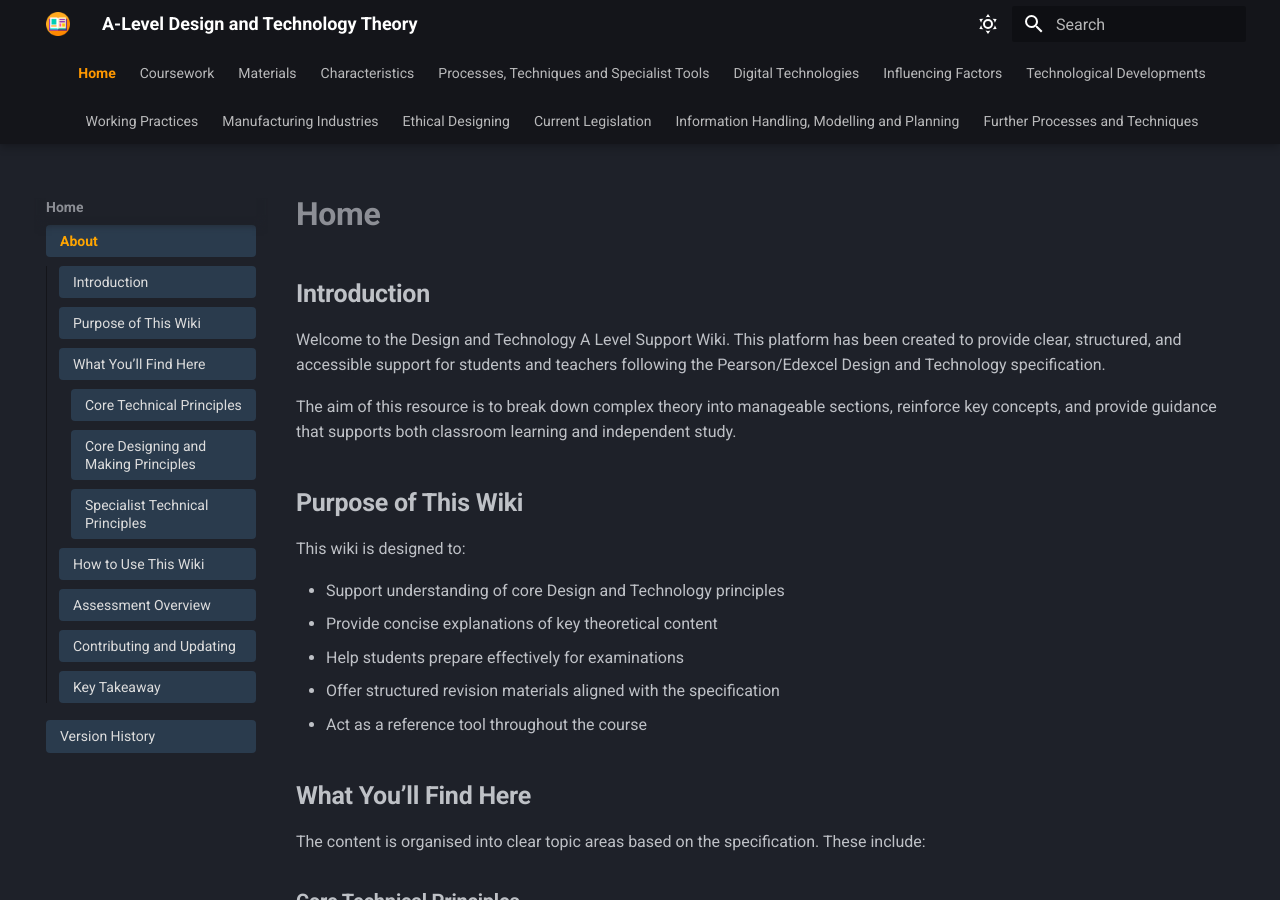
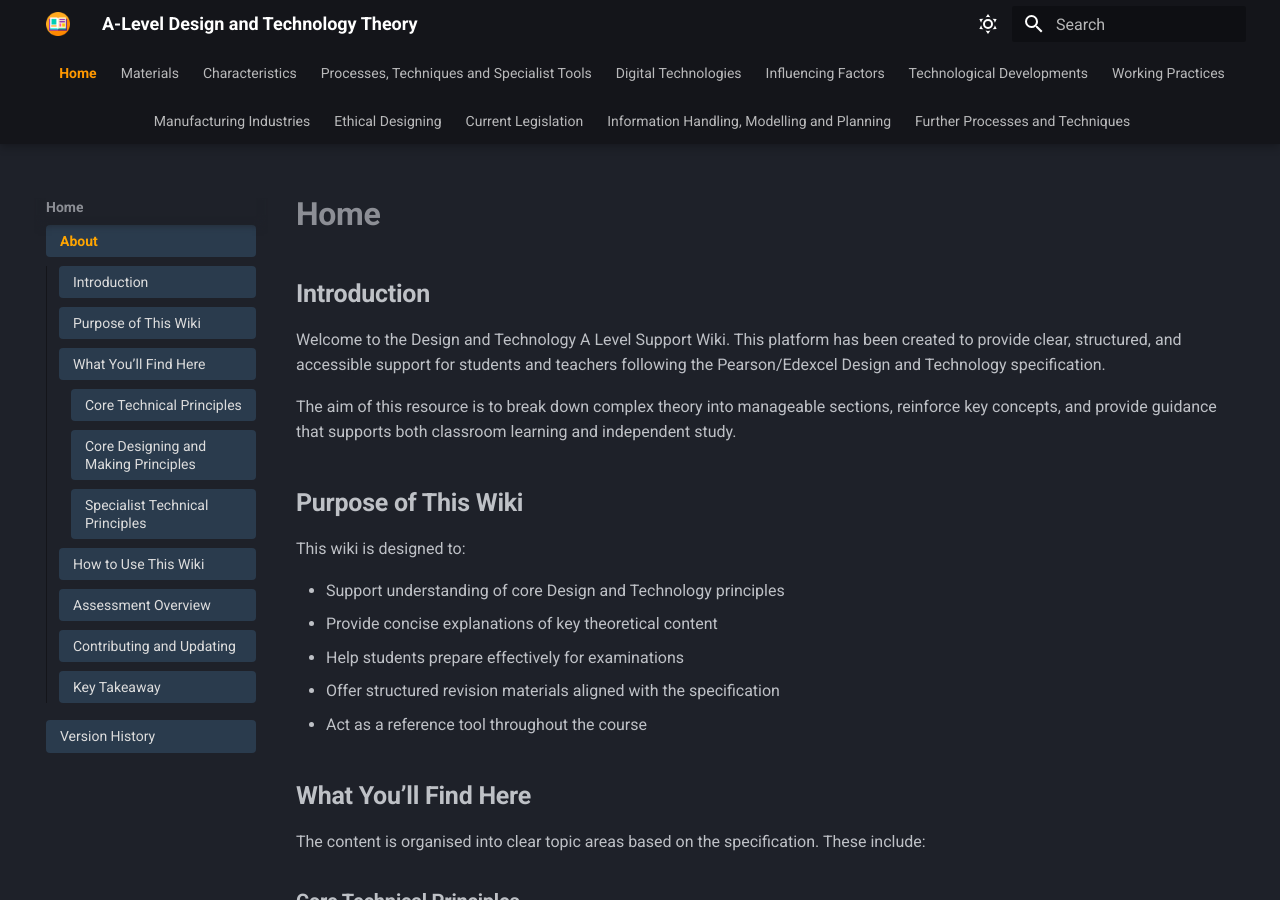
Before and after one commit to PixelMister/Design-and-Technology-Content, an MkDocs documentation site: the page built from docs/index.md, in a window 1280 px wide and 900 px high. Built offline with MkDocs 1.6.1 and Material for MkDocs 9.7.7, drawn with Linux system fonts in a browser that asks for light colours.

Commit message:
Update mkdocs.yml

```diff
--- a/mkdocs.yml
+++ b/mkdocs.yml
@@ -4,8 +4,6 @@ nav:
   - Home:
       - About: index.md
       - Version History: Home/version-history.md
-  - Coursework:
-      - Introduction: Coursework/introductiontoyournea.md
   - Materials:
       - Hardwoods:
         - Oak: Materials/Woods/Hardwoods/oak.md
```
